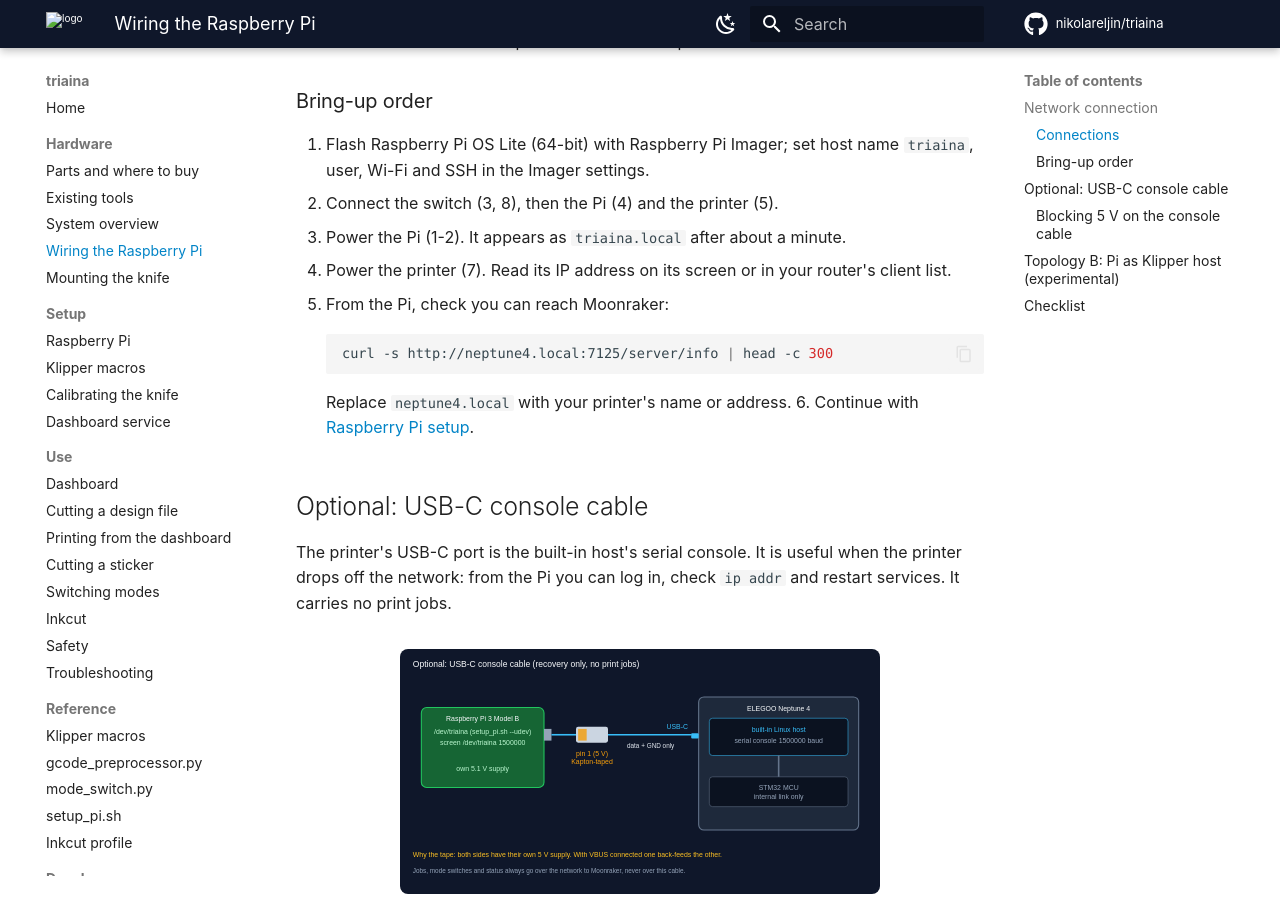
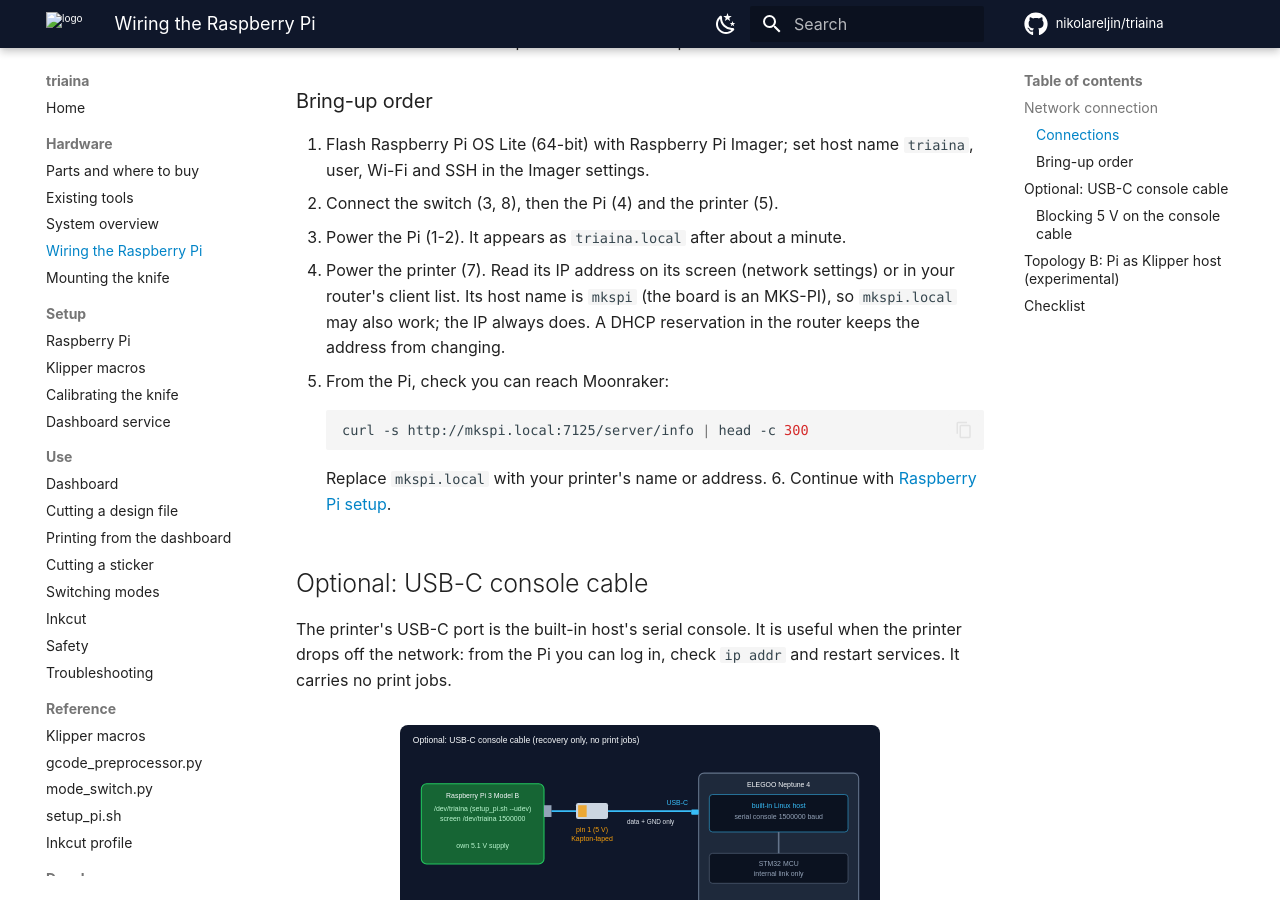
Before and after one commit to nikolareljin/triaina, an MkDocs documentation site: the page built from docs/hardware/wiring.md, in a window 1280 px wide and 900 px high, scrolled down 1816 px. Built offline with MkDocs 1.6.1 and Material for MkDocs 9.7.7, drawn with Linux system fonts in a browser that asks for light colours; comment, search, counter and statistics services are not loaded.

Commit message:
fix: printer host default mkspi.local; flake-proof timing tests
- The service default and every example used neptune4.local, a name the
  printer never has: its board is an MKS-PI named mkspi (SimplyPrint setup
  guide). Default and docs now use mkspi.local, and the wiring and service
  pages lead with the IP address shown on the printer's screen.
- test_order_is_fast_for_many_shapes allowed 3 s and took 2.2 s on a loaded
  machine: 10 s still catches the old cubic ordering (~19 s). Mount fuzz
  trimmed to 60 cases (17 s under load).

````diff
--- a/docs/hardware/wiring.md
+++ b/docs/hardware/wiring.md
@@ -45,15 +45,17 @@
    name `triaina`, user, Wi-Fi and SSH in the Imager settings.
 2. Connect the switch (3, 8), then the Pi (4) and the printer (5).
 3. Power the Pi (1-2). It appears as `triaina.local` after about a minute.
-4. Power the printer (7). Read its IP address on its screen or in your
-   router's client list.
+4. Power the printer (7). Read its IP address on its screen (network
+   settings) or in your router's client list. Its host name is `mkspi` (the
+   board is an MKS-PI), so `mkspi.local` may also work; the IP always does.
+   A DHCP reservation in the router keeps the address from changing.
 5. From the Pi, check you can reach Moonraker:
 
     ```bash
-    curl -s http://neptune4.local:7125/server/info | head -c 300
+    curl -s http://mkspi.local:7125/server/info | head -c 300
     ```
 
-    Replace `neptune4.local` with your printer's name or address.
+    Replace `mkspi.local` with your printer's name or address.
 6. Continue with [Raspberry Pi setup](../setup/pi.md).
 
 ## Optional: USB-C console cable
````
Also changed, not shown: CHANGELOG.md (+1 -0 lines), README.md (+2 -2 lines), docs/reference/mode-switch.md (+3 -3 lines), docs/setup/klipper.md (+1 -1 lines), docs/setup/pi.md (+1 -1 lines), docs/setup/service.md (+2 -2 lines), 7 other files.
